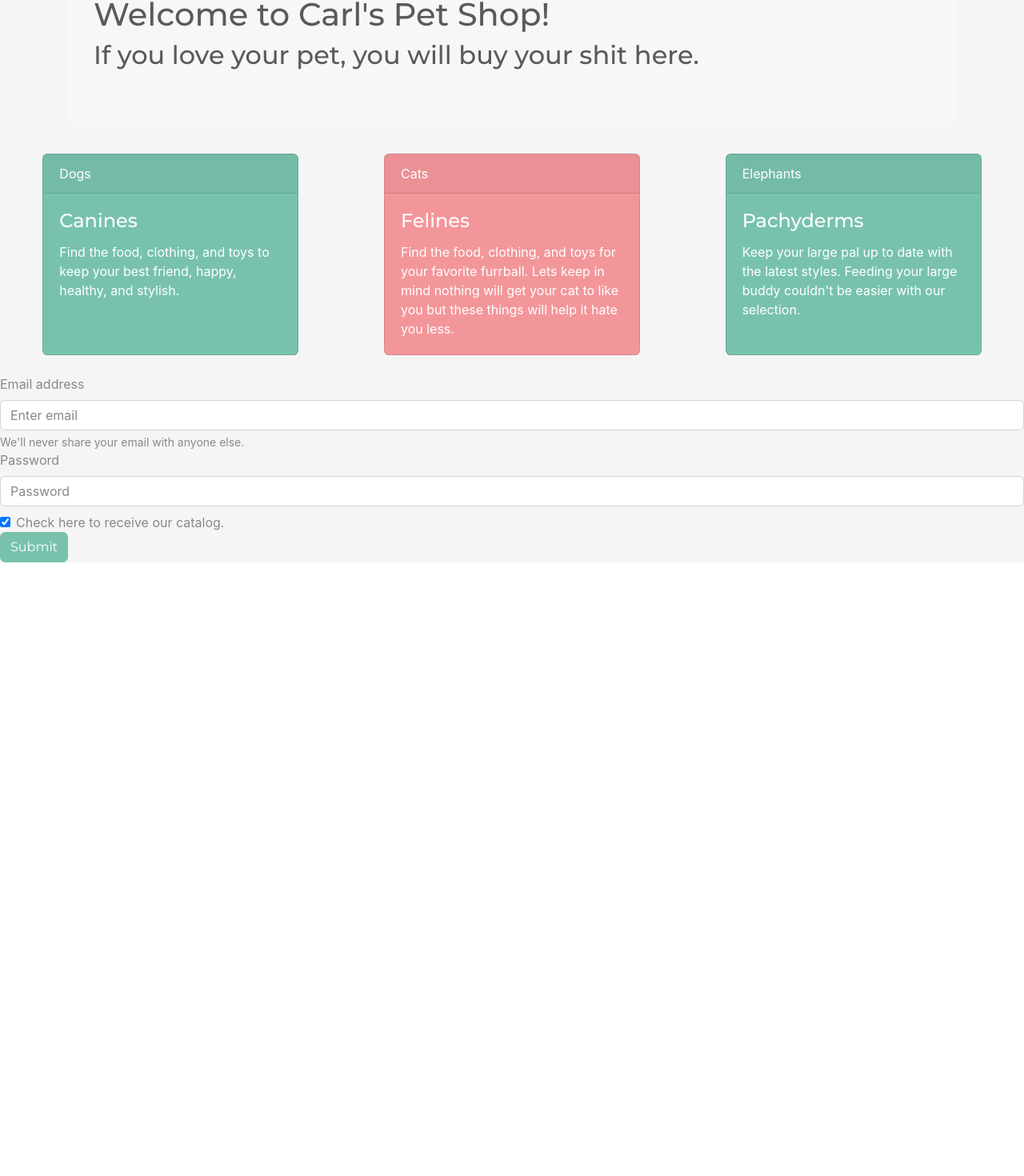
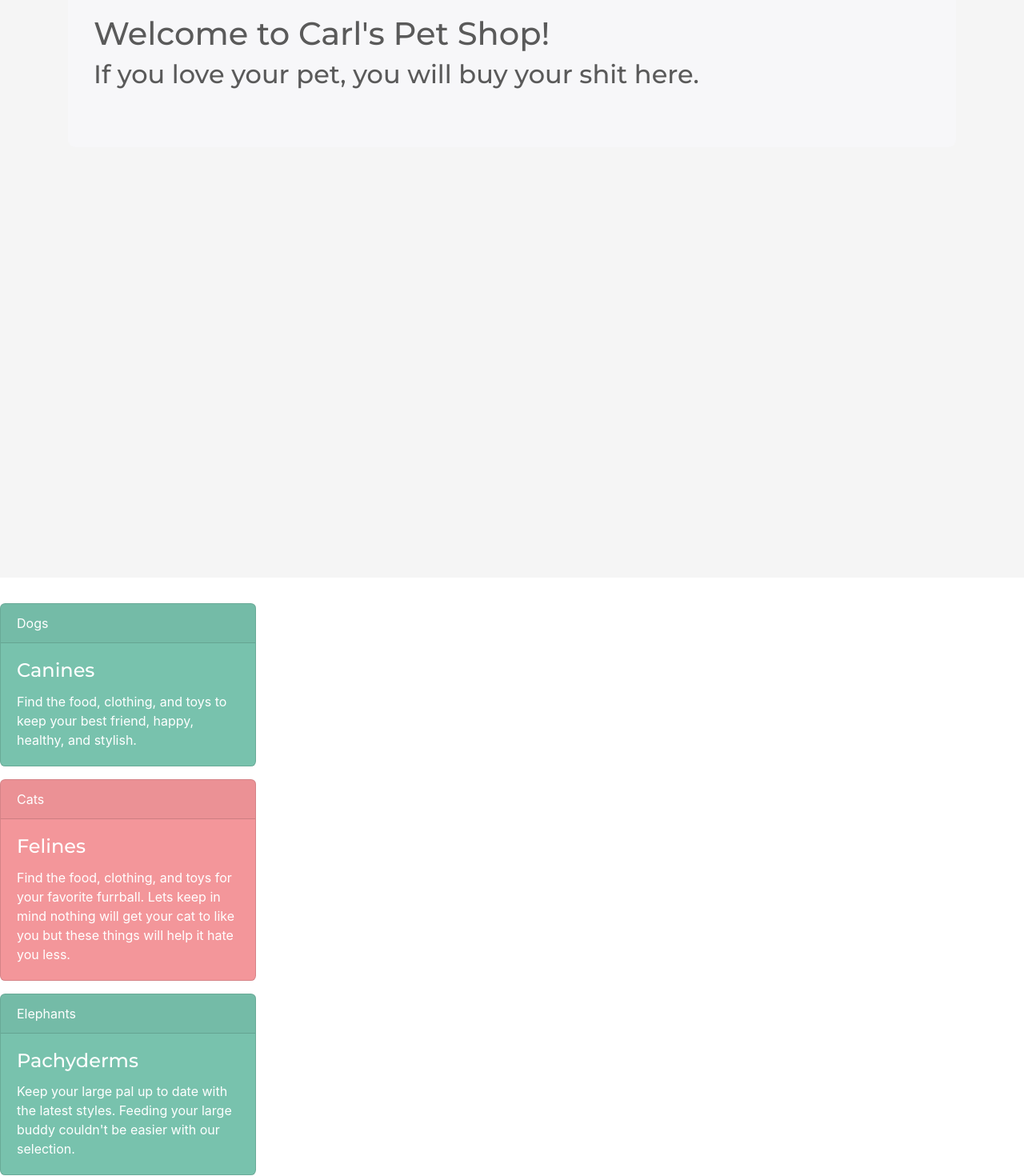
Before and after one commit to lauracoombs07/BootstrapAngular, an Angular app: page /cards in a window 1280 px wide. Before the commit this address led to /. Shown: the part 126-1596 px from the top of the page at 80% size. Before the commit the page ends 829 px from the top, so only its background shows below. Built offline with nearby package versions, Linux system fonts and the light colour scheme.

Commit message:
Separate components

```diff
--- a/src/app/app-routing.module.ts
+++ b/src/app/app-routing.module.ts
@@ -3,12 +3,16 @@ import { Routes, RouterModule } from '@angular/router';
 import { CatComponent } from './cat/cat.component';
 import { DogComponent } from './dog/dog.component';
 import { ElephantComponent } from './elephant/elephant.component';
+import { CardsComponent } from './cards/cards.component';
+import { LoginComponent } from './login/login.component';
 
 const routes: Routes = [
   // { path: 'Cats', redirectTo: '/cat/cat.component.html', pathMatch: 'full'}
   { path: 'cat', component: CatComponent},
   { path: 'dog', component: DogComponent},
-  { path: 'elephant', component: ElephantComponent}
+  { path: 'elephant', component: ElephantComponent},
+  { path: 'cards', component: CardsComponent},
+  { path: 'login', component: LoginComponent}
 ];
 
 @NgModule({
--- a/src/app/app.component.html
+++ b/src/app/app.component.html
@@ -1,3 +1,4 @@
+appkl
 <nav class="navbar navbar-expand-lg navbar-dark bg-primary">
     <a class="navbar-brand" href="#">Love your Pets!</a>
     <button class="navbar-toggler" type="button" data-toggle="collapse" data-target="#navbarColor01" aria-controls="navbarColor01" aria-expanded="false" aria-label="Toggle navigation">
@@ -48,63 +49,9 @@
       </div>
     -->
   </div>
-  <div class="flex-container">
-  <div class="card text-white bg-primary mb-3" style="max-width: 20rem;">
-      <div class="card-header">Dogs</div>
-      <div class="card-body">
-        <h4 class="card-title">Canines</h4>
-        <p class="card-text">Find the food, clothing, and toys to keep your best friend, happy, healthy, and stylish.</p>
-      </div>
-    </div>
-    <div class="card text-white bg-secondary mb-3" style="max-width: 20rem;">
-        <div class="card-header">Cats</div>
-        <div class="card-body">
-          <h4 class="card-title">Felines</h4>
-          <p class="card-text">Find the food, clothing, and toys for your favorite furrball. Lets keep in mind nothing will get your cat to like you but these things will help it hate you less.</p>
-        </div>
-      </div>
-      <div class="card text-white bg-primary mb-3" style="max-width: 20rem;">
-          <div class="card-header">Elephants</div>
-          <div class="card-body">
-            <h4 class="card-title">Pachyderms</h4>
-            <p class="card-text">Keep your large pal up to date with the latest styles. Feeding your large buddy couldn't be easier with our selection.</p>
-          </div>
-        </div>
-      </div>
-
-  <form>
-      <fieldset>
-        <legend></legend>
-        <div div class="flex-container">
 
 
-        </div>
-        <div class="flex-container1">
-          <label for="exampleInputEmail1">Email address</label>
-          <br>
-          <input type="email" class="form-control" id="exampleInputEmail1" aria-describedby="emailHelp" placeholder="Enter email">
-          <small id="emailHelp" class="form-text text-muted">We'll never share your email with anyone else.</small>
-        </div>
-        <div div class="flex-container1">
-          <label for="exampleInputPassword1">Password</label>
-          <br>
-          <input type="password" class="form-control" id="exampleInputPassword1" placeholder="Password">
-        </div>
 
-
-        <fieldset div class="flex-container1">
-          <legend></legend>
-          <div class="form-check">
-            <label class="form-check-label">
-              <input class="form-check-input" type="checkbox" value="" checked="">
-              Check here to receive our catalog.
-            </label>
-          </div>
-
-        </fieldset>
-        <button type="submit" class="btn btn-primary">Submit</button>
-      </fieldset>
-    </form>
 
 </body>
 <router-outlet></router-outlet>
--- a/src/app/app.module.ts
+++ b/src/app/app.module.ts
@@ -9,6 +9,8 @@ import { AppComponent } from './app.component';
 import { DogComponent } from './dog/dog.component';
 import { CatComponent } from './cat/cat.component';
 import { ElephantComponent } from './elephant/elephant.component';
+import { LoginComponent } from './login/login.component';
+import { CardsComponent } from './cards/cards.component';
 
 @NgModule({
   declarations: [
@@ -16,7 +18,9 @@ import { ElephantComponent } from './elephant/elephant.component';
     CatComponent,
     DogComponent,
     CatComponent,
-    ElephantComponent
+    ElephantComponent,
+    LoginComponent,
+    CardsComponent
   ],
   imports: [
     BrowserModule,
--- /dev/null
+++ b/src/app/cards/cards.component.html
@@ -0,0 +1,23 @@
+<div class="flex-container">
+    <div class="card text-white bg-primary mb-3" style="max-width: 20rem;">
+        <div class="card-header">Dogs</div>
+        <div class="card-body">
+          <h4 class="card-title">Canines</h4>
+          <p class="card-text">Find the food, clothing, and toys to keep your best friend, happy, healthy, and stylish.</p>
+        </div>
+      </div>
+      <div class="card text-white bg-secondary mb-3" style="max-width: 20rem;">
+          <div class="card-header">Cats</div>
+          <div class="card-body">
+            <h4 class="card-title">Felines</h4>
+            <p class="card-text">Find the food, clothing, and toys for your favorite furrball. Lets keep in mind nothing will get your cat to like you but these things will help it hate you less.</p>
+          </div>
+        </div>
+        <div class="card text-white bg-primary mb-3" style="max-width: 20rem;">
+            <div class="card-header">Elephants</div>
+            <div class="card-body">
+              <h4 class="card-title">Pachyderms</h4>
+              <p class="card-text">Keep your large pal up to date with the latest styles. Feeding your large buddy couldn't be easier with our selection.</p>
+            </div>
+          </div>
+        </div>
--- /dev/null
+++ b/src/app/cards/cards.component.ts
@@ -0,0 +1,15 @@
+import { Component, OnInit } from '@angular/core';
+
+@Component({
+  selector: 'app-cards',
+  templateUrl: './cards.component.html',
+  styleUrls: ['./cards.component.css']
+})
+export class CardsComponent implements OnInit {
+
+  constructor() { }
+
+  ngOnInit() {
+  }
+
+}
--- /dev/null
+++ b/src/app/login/login.component.html
@@ -0,0 +1,35 @@
+
+<div class="flex-container1">
+  <label for="exampleInputEmail1">Email address</label>
+  <br>
+  <input type="email" class="form-control" id="exampleInputEmail1" aria-describedby="emailHelp" placeholder="Enter email">
+  <small id="emailHelp" class="form-text text-muted">We'll never share your email with anyone else.</small>
+</div>
+<div div class="flex-container1">
+  <label for="exampleInputPassword1">Password</label>
+  <br>
+  <input type="password" class="form-control" id="exampleInputPassword1" placeholder="Password">
+</div>
+<form>
+    <fieldset>
+      <legend></legend>
+      <div div class="flex-container">
+
+
+      </div>
+
+
+
+      <fieldset div class="flex-container1">
+        <legend></legend>
+        <div class="form-check">
+          <label class="form-check-label">
+            <input class="form-check-input" type="checkbox" value="" checked="">
+            Check here to receive our catalog.
+          </label>
+        </div>
+
+      </fieldset>
+      <button type="submit" class="btn btn-primary">Submit</button>
+    </fieldset>
+  </form>
--- /dev/null
+++ b/src/app/login/login.component.ts
@@ -0,0 +1,15 @@
+import { Component, OnInit } from '@angular/core';
+
+@Component({
+  selector: 'app-login',
+  templateUrl: './login.component.html',
+  styleUrls: ['./login.component.css']
+})
+export class LoginComponent implements OnInit {
+
+  constructor() { }
+
+  ngOnInit() {
+  }
+
+}
--- a/src/index.html
+++ b/src/index.html
@@ -1,8 +1,9 @@
 <!-- first loaded page or home page -->
 
-
+index
 <!doctype html>
 <html>
+  index
 <head>
   <meta charset="utf-8">
   <title>PetStore</title>
```
Also changed, not shown: src/app/cards/cards.component.css (added), src/app/login/login.component.css (added), 2 other files (tests, documents, lock files or other folders).
